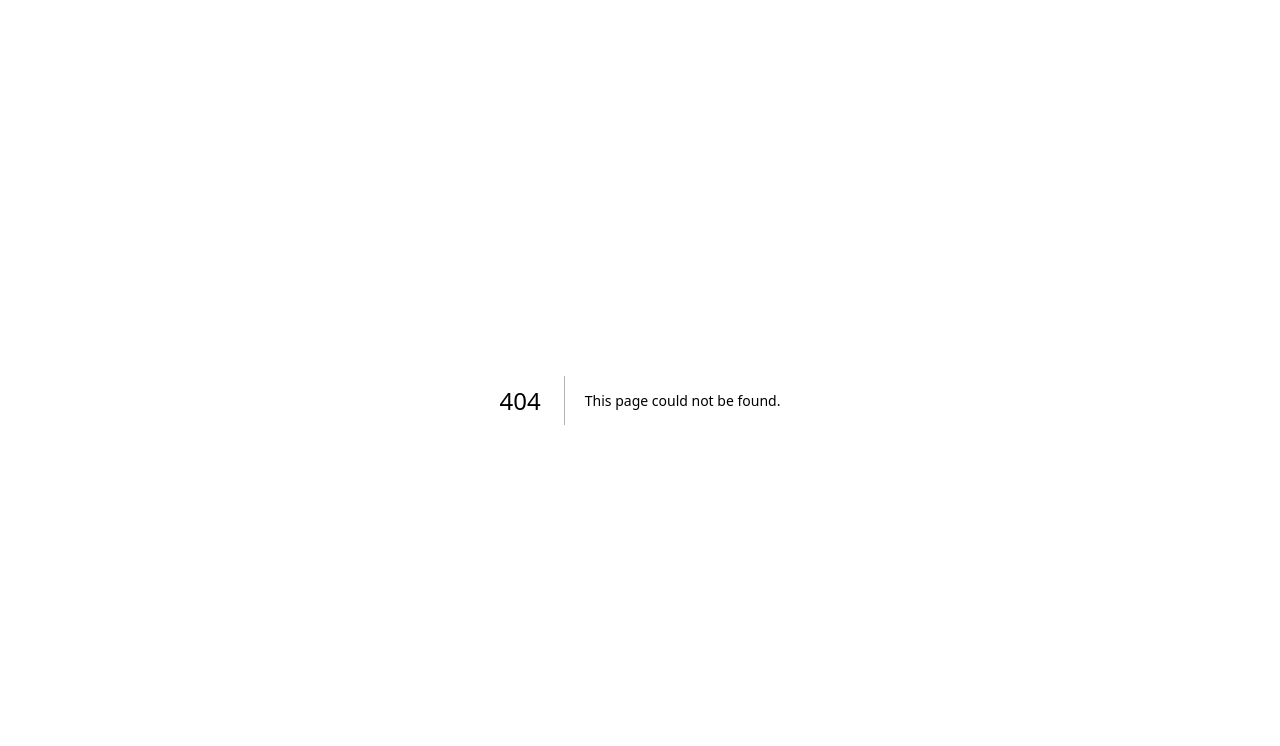
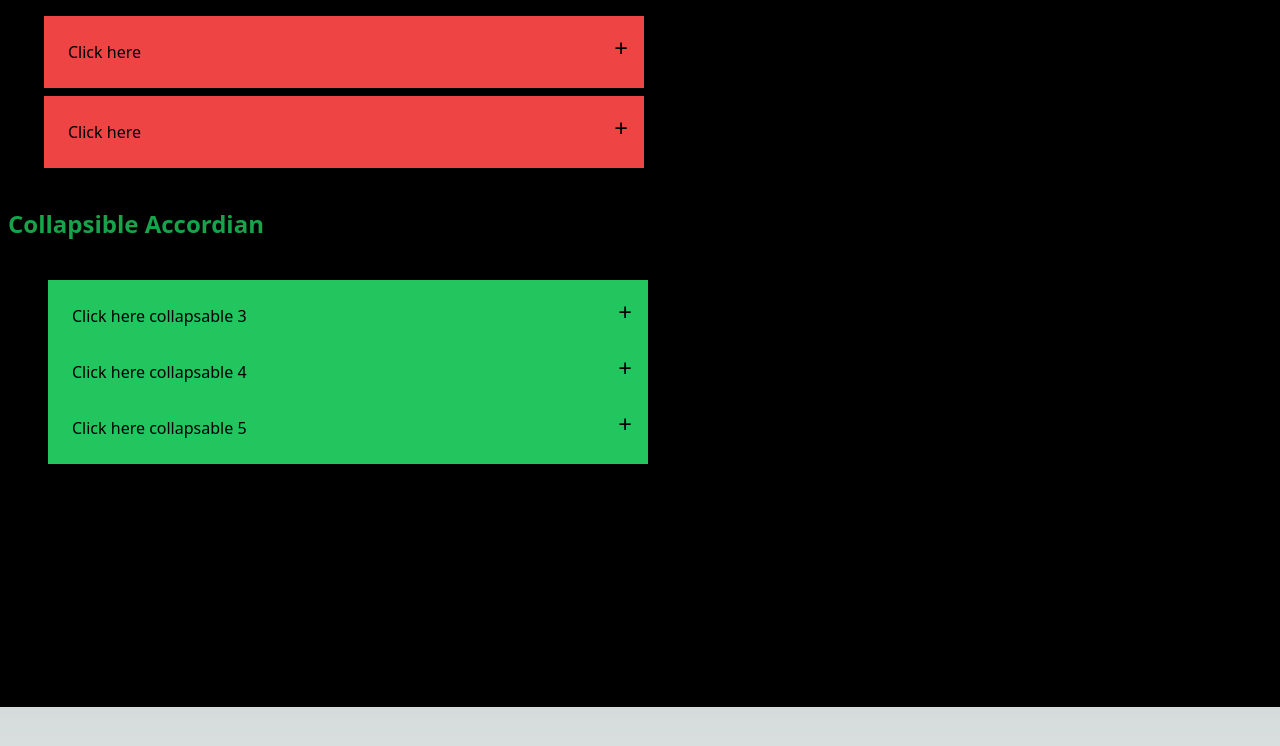
Before and after one commit to Pranai-1/practice-frontend, a Next.js app: page /collapsableAccordian in a window 1280 px wide. Before the commit this address had no page. Shown: the top 746 px of the page. Built offline with nearby package versions, Linux system fonts and the light colour scheme.

Commit message:
collapsable accordian

```diff
--- a/src/pages/Accordian.tsx
+++ b/src/pages/Accordian.tsx
@@ -3,6 +3,46 @@ import { useState } from "react"
 export default function Accordian(){
     const[section1Clicked,setSection1Clicked]=useState<boolean>(false)
     const[section2Clicked,setSection2Clicked]=useState<boolean>(false)
+    const[section3,setSection3]=useState<boolean>(false)
+    const[section4,setSection4]=useState<boolean>(false)
+    const[section5,setSection5]=useState<boolean>(false)
+
+    function openCollapsable(type:Number){
+      console.log(typeof type)
+      switch(type){
+        case 3:{
+                  if(section3){
+                    setSection3(false)
+                  }else{
+                    setSection3(true)
+                    setSection4(false)
+                    setSection5(false)
+                  }
+
+                  break;
+        }
+        case 4:{
+                  if(section4){
+                    setSection4(false)
+                  }else{
+                    setSection3(false)
+                    setSection4(true)
+                    setSection5(false)
+                  }
+                  break;
+        }
+    default:{
+                if(section5){
+                  setSection5(false)
+                }else{
+                  setSection3(false)
+                  setSection4(false)
+                  setSection5(true)
+                }
+                break;
+          }
+      }
+    }
     return (
 
      <div className="h-[707px] w-full bg-black p-2">
@@ -21,7 +61,31 @@ export default function Accordian(){
       <span className="p-2  ml-2 cursor-pointer text-2xl" onClick={()=>setSection2Clicked(!section2Clicked)}> {section2Clicked ? "-" : "+"}</span>
       </div>
       {section2Clicked && (
-        <p>You have clicked</p>
+        <p >You have clicked</p>
+      )}
+     </div>
+     <p className="font-bold text-2xl text-green-600 mt-10">Collapsable Accordian</p>
+     <div className="h-max w-[600px] font-medium text-black bg-green-500  p-2 m-10" >
+      <div className="flex justify-between">
+      <span className="p-2 m-2">Click here collapsable1</span>
+      <span className="p-2  ml-2 cursor-pointer text-2xl" onClick={()=>openCollapsable(3)}> {section3 ? "-" : "+"}</span>
+      </div>
+      {section3 && (
+        <p>collapsable 1</p>
+      )}
+      <div className="flex justify-between">
+      <span className="p-2 m-2">Click here collapsable2</span>
+      <span className="p-2  ml-2 cursor-pointer text-2xl" onClick={()=>openCollapsable(4)}> {section4 ? "-" : "+"}</span>
+      </div>
+      {section4 && (
+        <p>collapsable 2</p>
+      )}
+      <div className="flex justify-between">
+      <span className="p-2 m-2">Click here collapsable3</span>
+      <span className="p-2  ml-2 cursor-pointer text-2xl" onClick={()=>openCollapsable(5)}> {section5 ? "-" : "+"}</span>
+      </div>
+      {section5 && (
+        <p>collapsable 3</p>
       )}
      </div>
      </div>
--- /dev/null
+++ b/src/pages/collapsableAccordian.tsx
@@ -0,0 +1,72 @@
+import React, { useState } from "react";
+
+export default function Accordian() {
+  const [sections, setSections] = useState({
+    1: false,
+    2: false,
+    3: false,
+    4: false,
+    5: false,
+  });
+
+  // Function to toggle collapsible section
+  const toggleSection = (sectionNumber: any) => {
+    setSections((prevSections:any) => ({
+      ...prevSections,
+      [sectionNumber]: !prevSections[sectionNumber],
+    }));
+  };
+
+  return (
+    <div className="h-[707px] w-full bg-black p-2">
+      {/* Render section 1 */}
+      <div className="h-max w-[600px] font-medium text-black bg-red-500  p-2 my-2 mx-9">
+        <div className="flex justify-between">
+          <span className="p-2 m-2">Click here</span>
+          <span
+            className="p-2  ml-2 cursor-pointer text-2xl"
+            onClick={() => toggleSection(1)}
+          >
+            {sections[1] ? "-" : "+"}
+          </span>
+        </div>
+        {sections[1] && <p>You have clicked</p>}
+      </div>
+
+      {/* Render section 2 */}
+      <div className="h-max w-[600px] font-medium text-black bg-red-500  p-2 my-2 mx-9">
+        <div className="flex justify-between">
+          <span className="p-2 m-2">Click here</span>
+          <span
+            className="p-2  ml-2 cursor-pointer text-2xl"
+            onClick={() => toggleSection(2)}
+          >
+            {sections[2] ? "-" : "+"}
+          </span>
+        </div>
+        {sections[2] && <p>You have clicked</p>}
+      </div>
+
+      {/* Collapsible Accordian */}
+      <p className="font-bold text-2xl text-green-600 mt-10">
+        Collapsible Accordian
+      </p>
+      <div className="h-max w-[600px] font-medium text-black bg-green-500  p-2 m-10">
+        {[3, 4, 5].map((sectionNumber) => (
+          <div key={sectionNumber}>
+            <div className="flex justify-between">
+              <span className="p-2 m-2">Click here collapsable {sectionNumber}</span>
+              <span
+                className="p-2  ml-2 cursor-pointer text-2xl"
+                onClick={() => toggleSection(sectionNumber)}
+              >
+                {sections[sectionNumber] ? "-" : "+"}
+              </span>
+            </div>
+            {sections[sectionNumber] && <p>collapsable {sectionNumber}</p>}
+          </div>
+        ))}
+      </div>
+    </div>
+  );
+}
```
